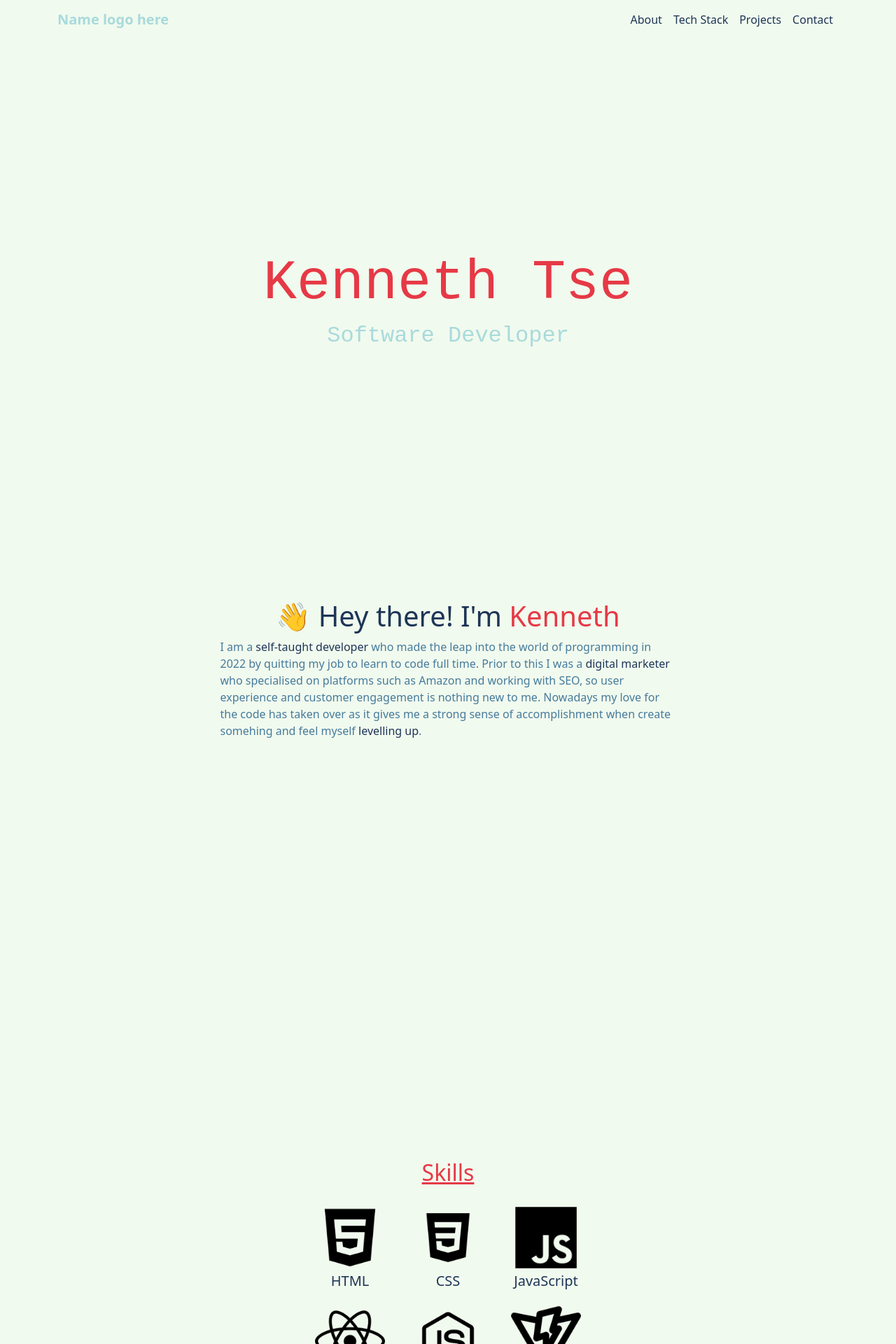
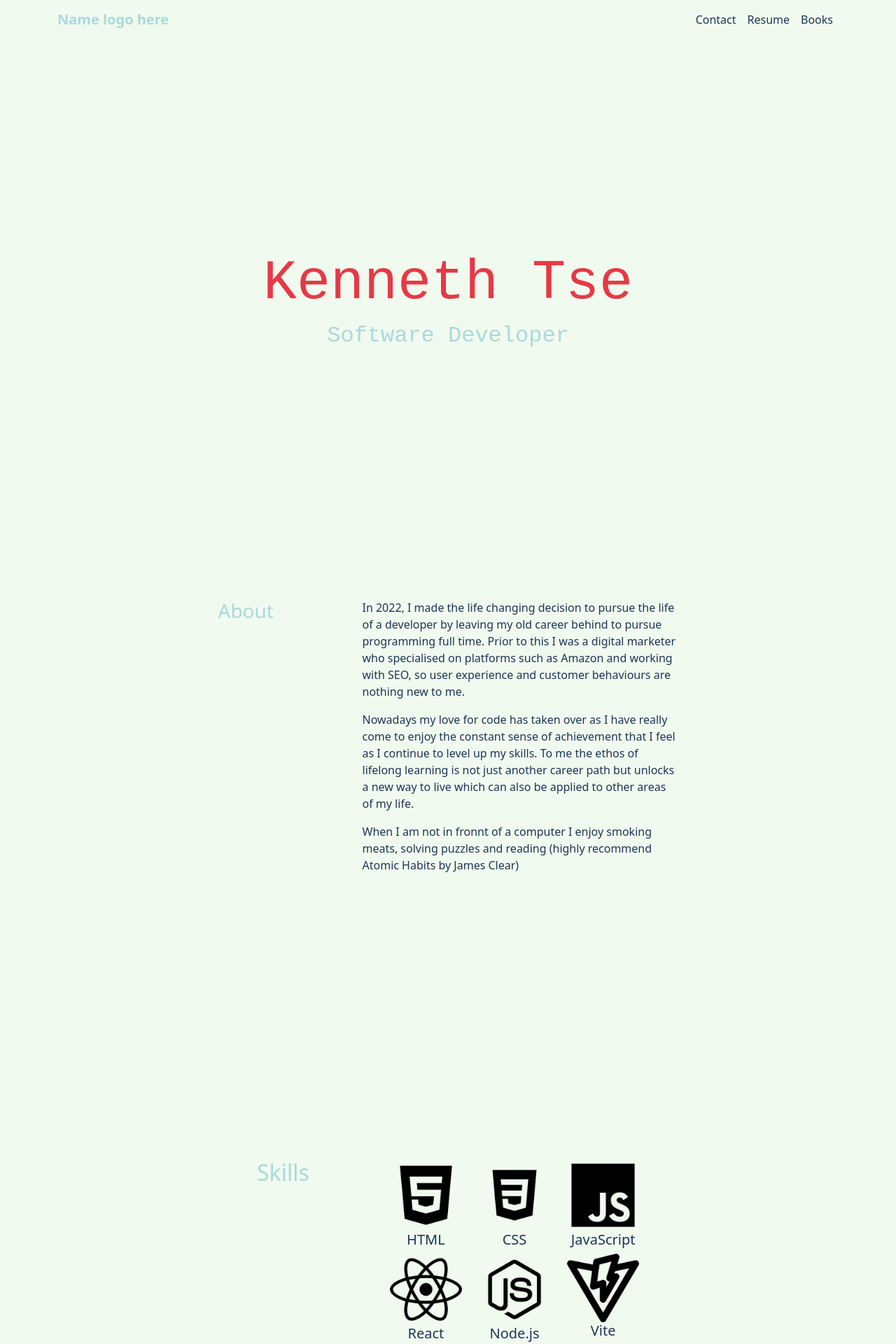
Before and after one commit to Kenref/portfolio-website, a React (Vite) app: page / in a window 1280 px wide. Shown: the top 1920 px of the page at 70% size. Built offline with nearby package versions, Linux system fonts and the light colour scheme; grey boxes are pictures that could not be loaded.

Commit message:
changed layout of about and skills section

```diff
--- a/src/App.jsx
+++ b/src/App.jsx
@@ -5,7 +5,6 @@ import NavBar from "./components/Nav-bar";
 import "./index.css";
 import AboutSection from "./components/About-me";
 import TechStack from "./components/Tech-stack";
-import Interests from "./components/Interests";
 
 export default function App() {
 	return (
--- a/src/components/Interests.jsx
+++ /dev/null
@@ -1,21 +0,0 @@
-// </div>;
-
-export default function Interests() {
-	return (
-		<div className="text-center" style={{ minHeight: "100vh" }}>
-			<h2 className="my-4" style={{ color: "var(--colour-text-alert)" }}>
-				Interests
-			</h2>
-			<ul className="list-unstyled">
-				<li>1</li>
-				<li>2</li>
-				<li>3</li>
-			</ul>
-		</div>
-	);
-}
-
-// <li>PROGRAMMING</li>
-// <li>Reading</li>
-// <li>UFC</li>
-// <li>smoking meat</li>
--- a/src/components/about-me.jsx
+++ b/src/components/about-me.jsx
@@ -2,36 +2,64 @@ export default function AboutSection({}) {
 	return (
 		//about me
 		<div
-			className="col-lg-7 mx-auto"
+			className=" row justify-content-center gap-3"
 			// style={{ minHeight: "100vh" }}
 		>
-			<div style={{ minHeight: "100vh" }}>
-				<h1
+			<h3 className="col-2" style={{ color: "var(--colour-text-light)" }}>
+				About
+			</h3>
+			<div
+				className="col-lg-5"
+				style={{ minHeight: "100vh", color: "var(--colour-text-dark)" }}
+			>
+				{/* TODO potentially make the hand wave */}
+				<p>
+					In 2022, I made the life changing decision to pursue the life of a
+					developer by leaving my old career behind to pursue programming full
+					time. Prior to this I was a digital marketer who specialised on
+					platforms such as Amazon and working with SEO, so user experience and
+					customer behaviours are nothing new to me.
+				</p>
+				<p>
+					Nowadays my love for code has taken over as I have really come to
+					enjoy the constant sense of achievement that I feel as I continue to
+					level up my skills. To me the ethos of lifelong learning is not just
+					another career path but unlocks a new way to live which can also be
+					applied to other areas of my life.
+				</p>
+				<p>
+					When I am not in fronnt of a computer I enjoy smoking meats, solving
+					puzzles and reading (highly recommend Atomic Habits by James Clear)
+				</p>
+			</div>
+		</div>
+	);
+}
+
+{
+	/* <h1
 					className="text-center"
 					style={{ color: "var(--colour-text-dark)" }}
 				>
 					👋 Hey there! I'm
 					<span style={{ color: "var(--colour-text-alert)" }}> Kenneth</span>
-				</h1>
-				{/* TODO potentially make the hand wave */}
-				<p className="" style={{ color: "var(--colour-text-normal)" }}>
-					I am a{" "}
-					<span style={{ color: "var(--colour-text-dark)" }}>
-						self-taught developer {/* TODO insert cat typing gif here */}
-					</span>
-					who made the leap into the world of programming in 2022 by quitting my
-					job to learn to code full time. Prior to this I was a{" "}
-					<span style={{ color: "var(--colour-text-dark)" }}>
-						digital marketer
-					</span>{" "}
-					who specialised on platforms such as Amazon and working with SEO, so
-					user experience and customer engagement is nothing new to me. Nowadays
-					my love for the code has taken over as it gives me a strong sense of
-					accomplishment when create somehing and feel myself{" "}
-					<span style={{ color: "var(--colour-text-dark)" }}>levelling up</span>
-					.
-				</p>
-			</div>
-		</div>
-	);
+				</h1> */
 }
+
+// <p className="" style={{ color: "var(--colour-text-normal)" }}>
+// 	I am a{" "}
+// 	<span style={{ color: "var(--colour-text-dark)" }}>
+// 		self-taught developer {/* TODO insert cat typing gif here */}
+// 	</span>
+// 	who made the leap into the world of programming in 2022 by quitting my
+// 	job to learn to code full time. Prior to this I was a{" "}
+// 	<span style={{ color: "var(--colour-text-dark)" }}>
+// 		digital marketer
+// 	</span>{" "}
+// 	who specialised on platforms such as Amazon and working with SEO, so
+// 	user experience and customer engagement is nothing new to me. Nowadays
+// 	my love for the code has taken over as it gives me a strong sense of
+// 	accomplishment when create somehing and feel myself{" "}
+// 	<span style={{ color: "var(--colour-text-dark)" }}>levelling up</span>
+// 	.
+// </p>;
--- a/src/components/nav-bar.jsx
+++ b/src/components/nav-bar.jsx
@@ -33,7 +33,7 @@ export default function NavBar() {
 							href="#"
 							style={{ color: "var(--colour-text-dark" }}
 						>
-							About
+							Contact
 						</a>
 					</li>
 					<li className="nav-item">
@@ -42,7 +42,7 @@ export default function NavBar() {
 							href="#"
 							style={{ color: "var(--colour-text-dark" }}
 						>
-							Tech Stack
+							Resume
 						</a>
 					</li>
 					<li className="nav-item">
@@ -51,16 +51,7 @@ export default function NavBar() {
 							href="#"
 							style={{ color: "var(--colour-text-dark" }}
 						>
-							Projects
-						</a>
-					</li>
-					<li className="nav-item">
-						<a
-							className="nav-link"
-							href="#"
-							style={{ color: "var(--colour-text-dark" }}
-						>
-							Contact
+							Books
 						</a>
 					</li>
 				</ul>
--- a/src/components/tech-stack.jsx
+++ b/src/components/tech-stack.jsx
@@ -29,17 +29,14 @@ export default function TechStack() {
 		},
 	];
 	return (
-		<div className="col-lg-8 mx-auto">
-			<div className="text-center" style={{ minHeight: "100vh" }}>
-				<h2
-					className="text-decoration-underline mb-4"
-					style={{ color: "var(--colour-text-alert)" }}
-				>
-					Skills
-				</h2>
-				<div className="col-lg-8 row gap-md-3 justify-content-center mx-auto">
+		<div className="row justify-content-center">
+			<h2 className="col-2" style={{ color: "var(--colour-text-light)" }}>
+				Skills
+			</h2>
+			<div className="col-lg-4" style={{ minHeight: "100vh" }}>
+				<div className=" row text-center justify-content-center">
 					{skills.map((skill, index) => (
-						<div className="col-4 col-md-3" key={index}>
+						<div className="col-4" key={index}>
 							<img className="img-fluid" src={skill.src} alt={skill.alt} />
 							<h5 style={{ color: "var(--colour-text-dark)" }}>
 								{skill.title}
```
